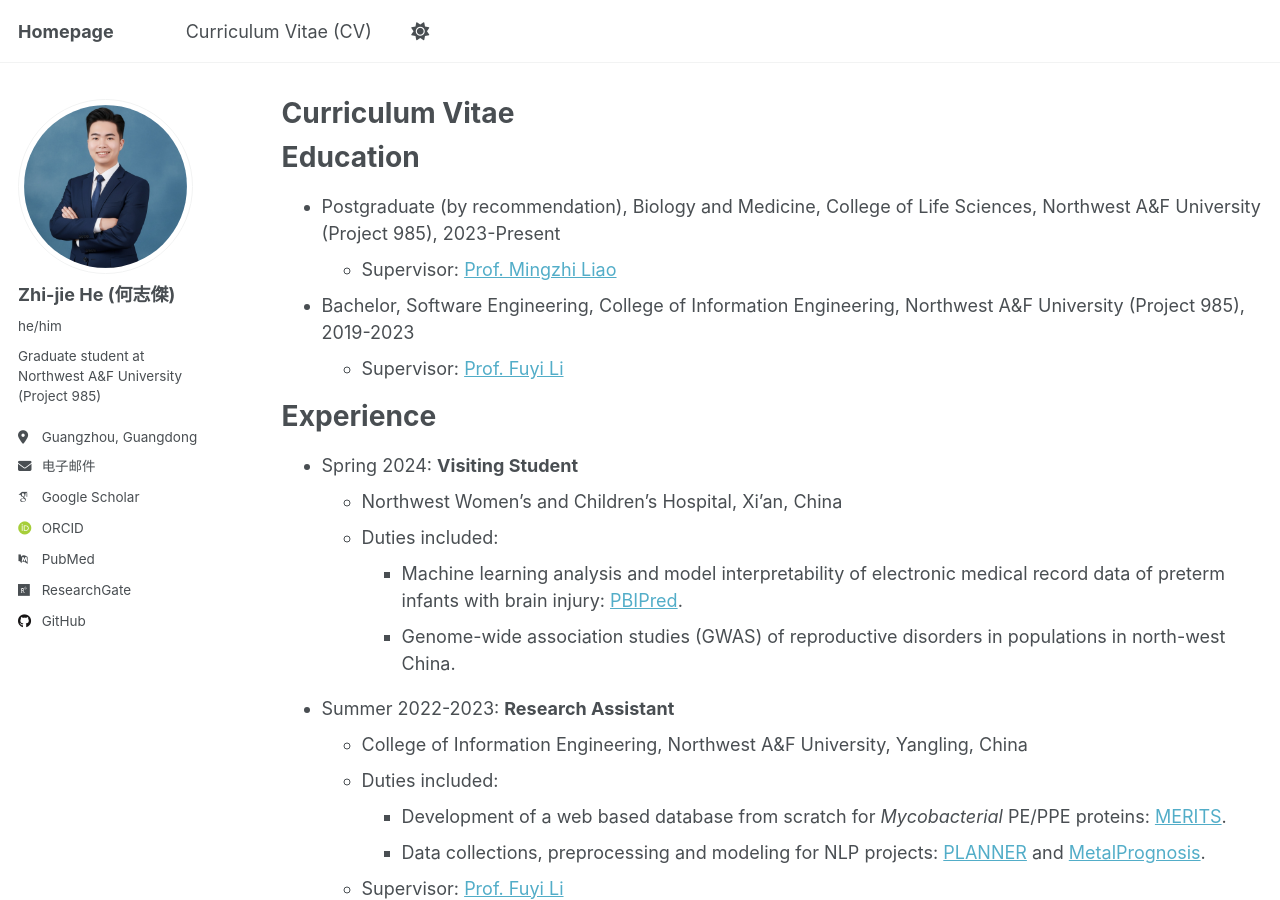
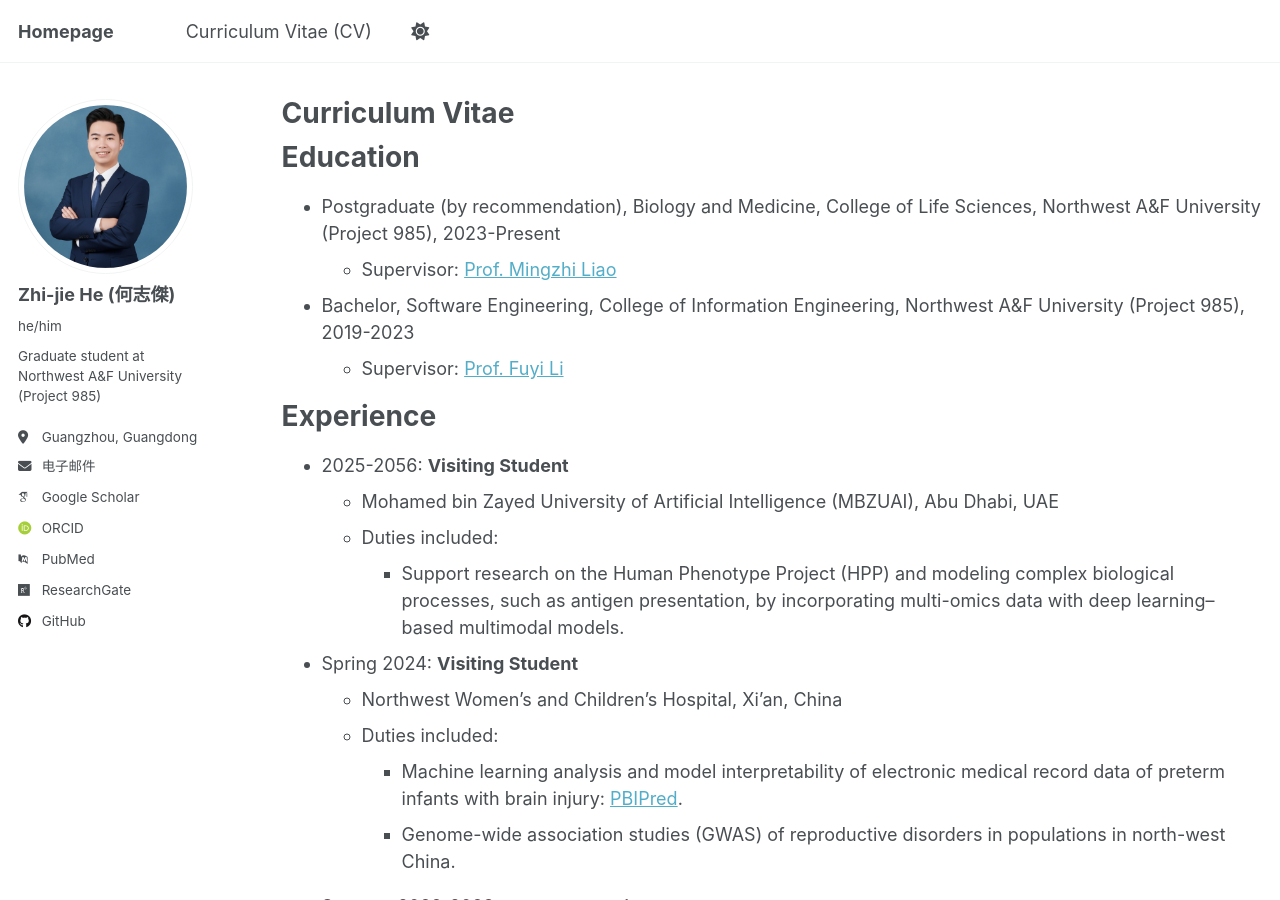
Before and after one commit to chikit2077/chikit2077.github.io, a Jekyll site: the page built from _pages/cv.md, in a window 1280 px wide and 900 px high. Built offline with Jekyll 4.4.1, drawn with Linux system fonts in a browser that asks for light colours; some web fonts are replaced; a script that is not in the unit is left out.

Commit message:
Add details for Visiting Student role at MBZUAI, including duties related to the Human Phenotype Project

```diff
--- a/_pages/cv.md
+++ b/_pages/cv.md
@@ -19,6 +19,11 @@ Education
 
 Experience
 ======
+
+* 2025-2056: **Visiting Student**
+  * Mohamed bin Zayed University of Artificial Intelligence (MBZUAI), Abu Dhabi, UAE
+  * Duties included:
+    * Support research on the Human Phenotype Project (HPP) and modeling complex biological processes, such as antigen presentation, by incorporating multi-omics data with deep learning–based multimodal models.
 
 * Spring 2024: **Visiting Student**
   * Northwest Women’s and Children’s Hospital, Xi’an, China
```
